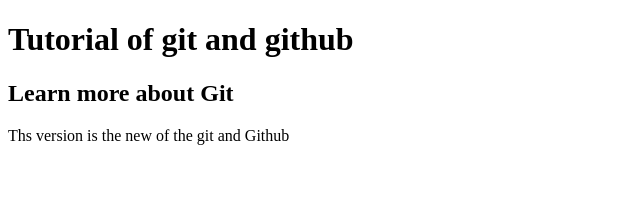
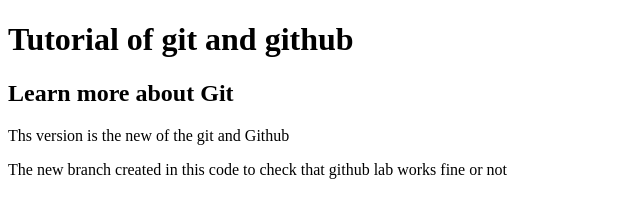
Before and after one commit to chitrasharma20/Git-and-Ghithub-crash, a plain HTML site: page index.html in a window 1280 px wide. Shown: the whole page, without its empty margins (0-640 px from the left). Drawn offline with Linux system fonts and the light colour scheme.

Commit message:
added section

```diff
--- a/index.html
+++ b/index.html
@@ -7,6 +7,9 @@
     <h1>Tutorial of git and github</h1>
     <h2>Learn more about Git</h2>
     <p>Ths version is the new of the git and Github</p>
+    <section>
+        <p>The new branch created in this code to check that github lab works fine or not</p>
+    </section>
 </head>
 <body>
 
```
